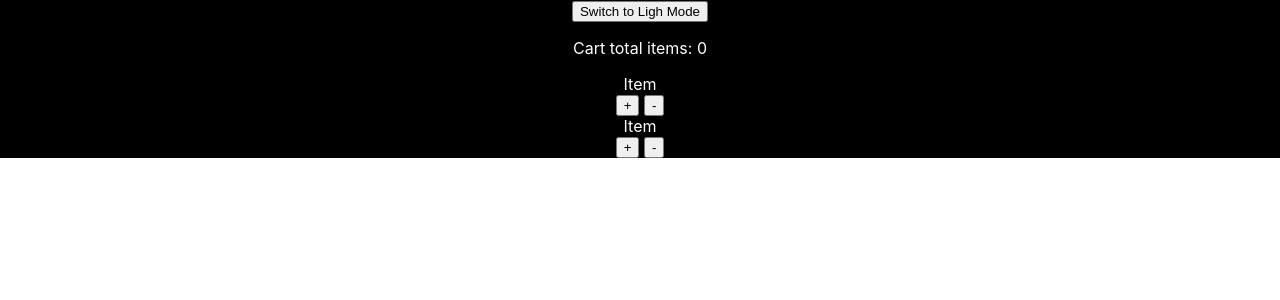
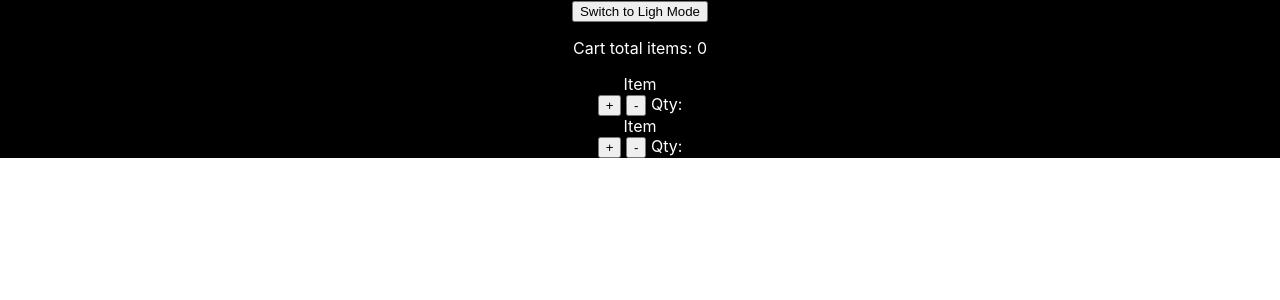
Before and after one commit to RadhikaRJ/add-to-cart, a React (Create React App) app: page / in a window 1280 px wide. Shown: the top 300 px of the page. Built offline with nearby package versions, Linux system fonts and the light colour scheme.

Commit message:
EachItemQuantity

```diff
--- a/src/App.js
+++ b/src/App.js
@@ -42,7 +42,8 @@ else return({
 
     <Cart totalItemCount={totalItemCount}/>
 
-    <Item setTotalItemCount={setTotalItemCount} totalItemCount={totalItemCount}/>
+    <Item setTotalItemCount={setTotalItemCount} totalItemCount={totalItemCount} ItemList={ItemList} setItemList={setItemList} />
+
     <Item setTotalItemCount={setTotalItemCount} totalItemCount={totalItemCount}/>
 
 
--- a/src/Components/Item.js
+++ b/src/Components/Item.js
@@ -21,7 +21,7 @@ function Item(props){
                 return totalCount;
                 });
         }}
-        >-</button>
+        >-</button><span> Qty: {} </span>
         </div>
 
     )
```
